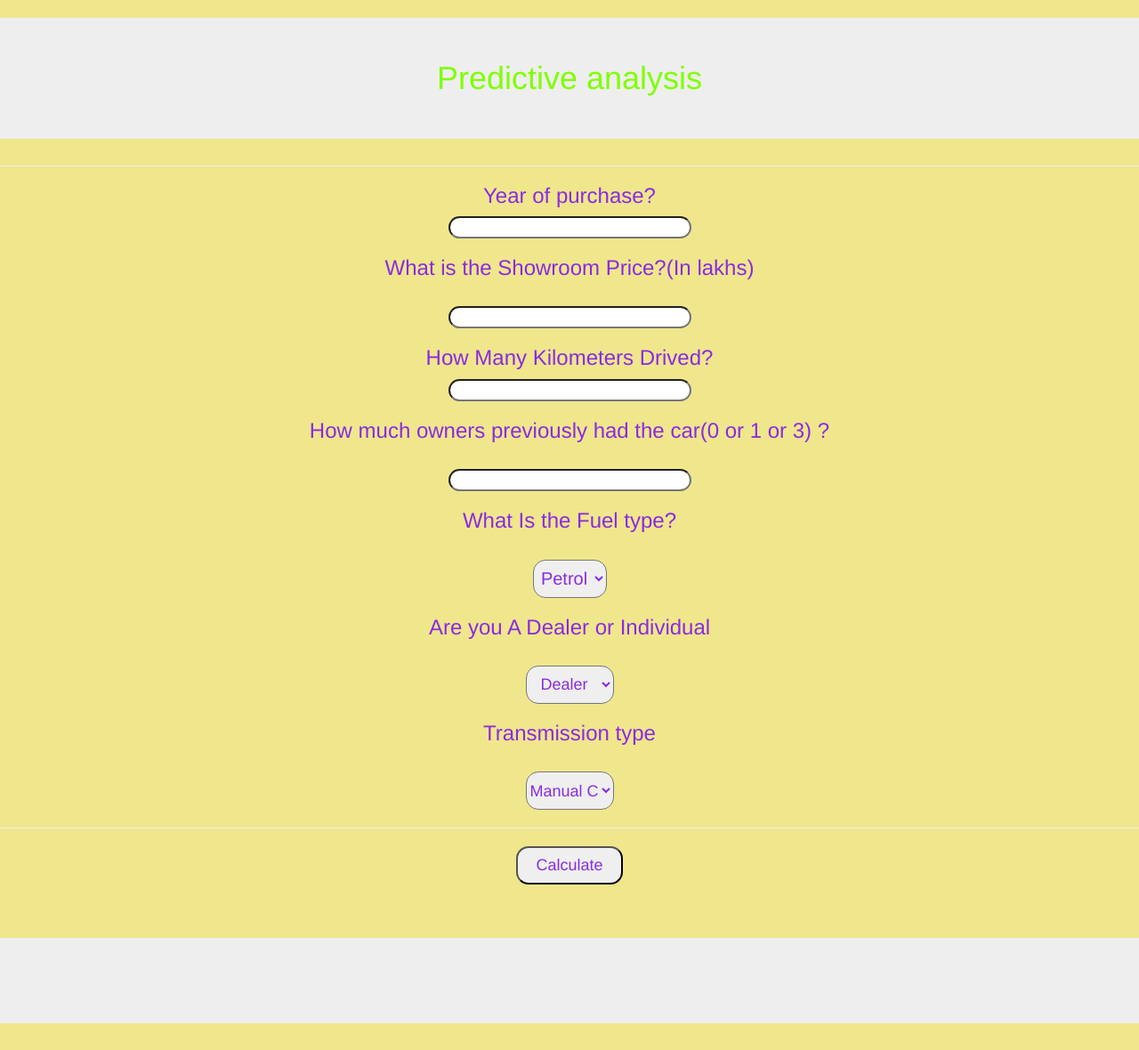
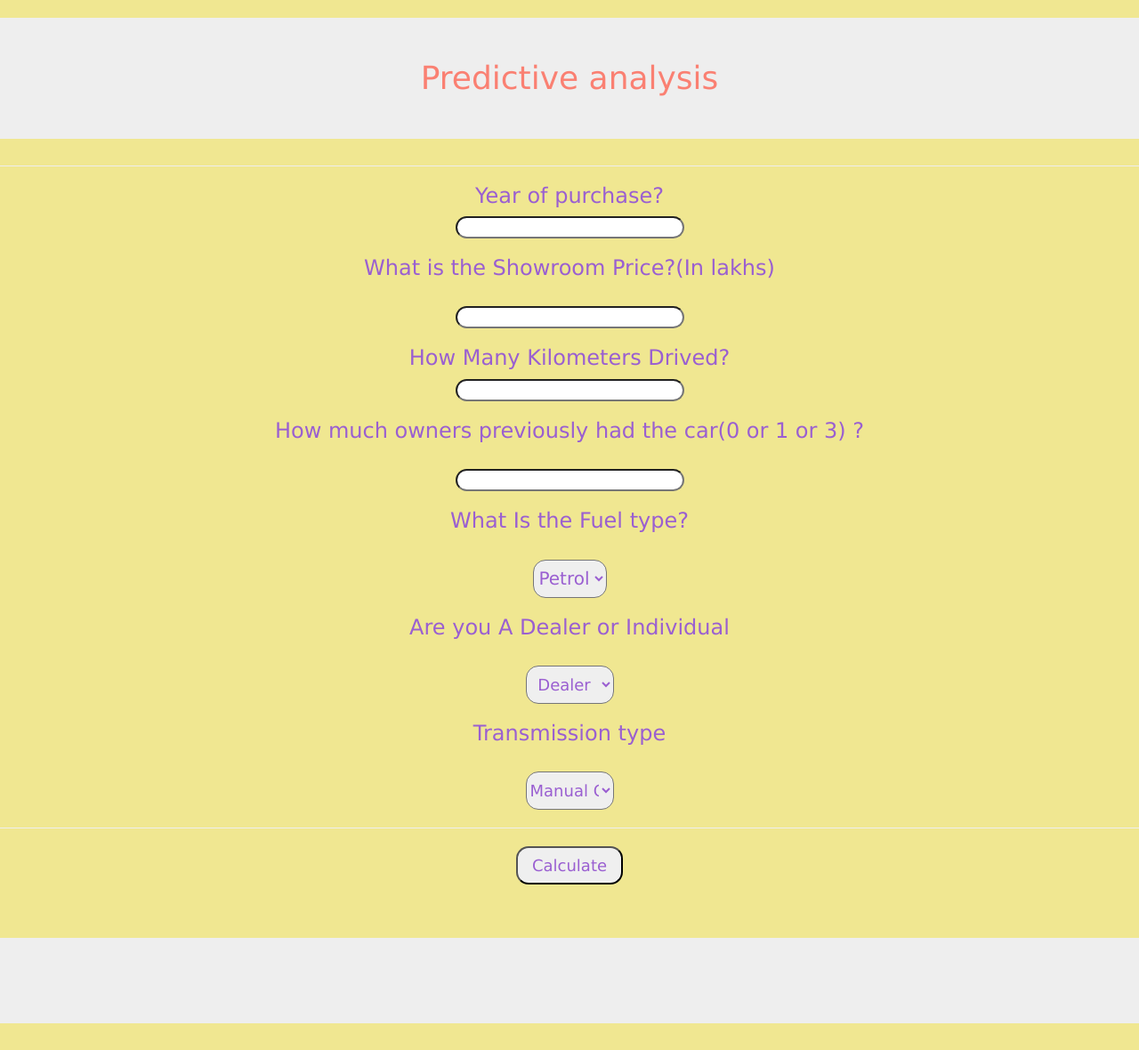
Before and after one commit to Shreyas-Vaghasia/Car_price_prediction_ML, a Flask app: page / in a window 1280 px wide. Shown: the whole page at 89% size. Run offline with Flask 2, Linux system fonts and the light colour scheme; parts of the project's set-up code (start-up, migrations or seed data) failed here and were passed over; some libraries are stand-ins or nearby versions.

Commit message:
changed font family

```diff
--- a/templates/index.html
+++ b/templates/index.html
@@ -22,9 +22,9 @@
 
     <body>
 
-        <div style="color:blueviolet">
+        <div style="color:rgb(154, 95, 209)">
             <form action="{{ url_for('predict')}}" method="post">
-                <h1 class='jumbotron' style="color: chartreuse;">  Predictive analysis</h1>
+                <h1 class='jumbotron' style="color: salmon;"> Predictive analysis</h1>
                 <hr>
                 <h3>Year of purchase? </h3>
                 <input id="first" name="Year" type="number ">
@@ -60,7 +60,7 @@
 
 
             <br><br>
-            <h3 class='jumbotron '>{{ prediction_text }}<h3>
+            <h3 class='jumbotron'>{{ prediction_text }}<h3>
         </div>
 
 
@@ -68,7 +68,9 @@
 
         <style>
             body {
-                background-color: khaki;
+                background-color: rgba(240, 230, 140, 0.952);
+                font-family: 'Lucida Sans', 'Lucida Sans Regular', 'Lucida Grande', 'Lucida Sans Unicode', Geneva, Verdana, sans-serif;
+
                 text-align: center;
                 padding: 0px;
             }
@@ -173,6 +175,7 @@
                 font-size: 20px;
                 text-align: center;
             }
+
         </style>
     </body>
 
```
Also changed, not shown: templates/images/car.jpg (added).
